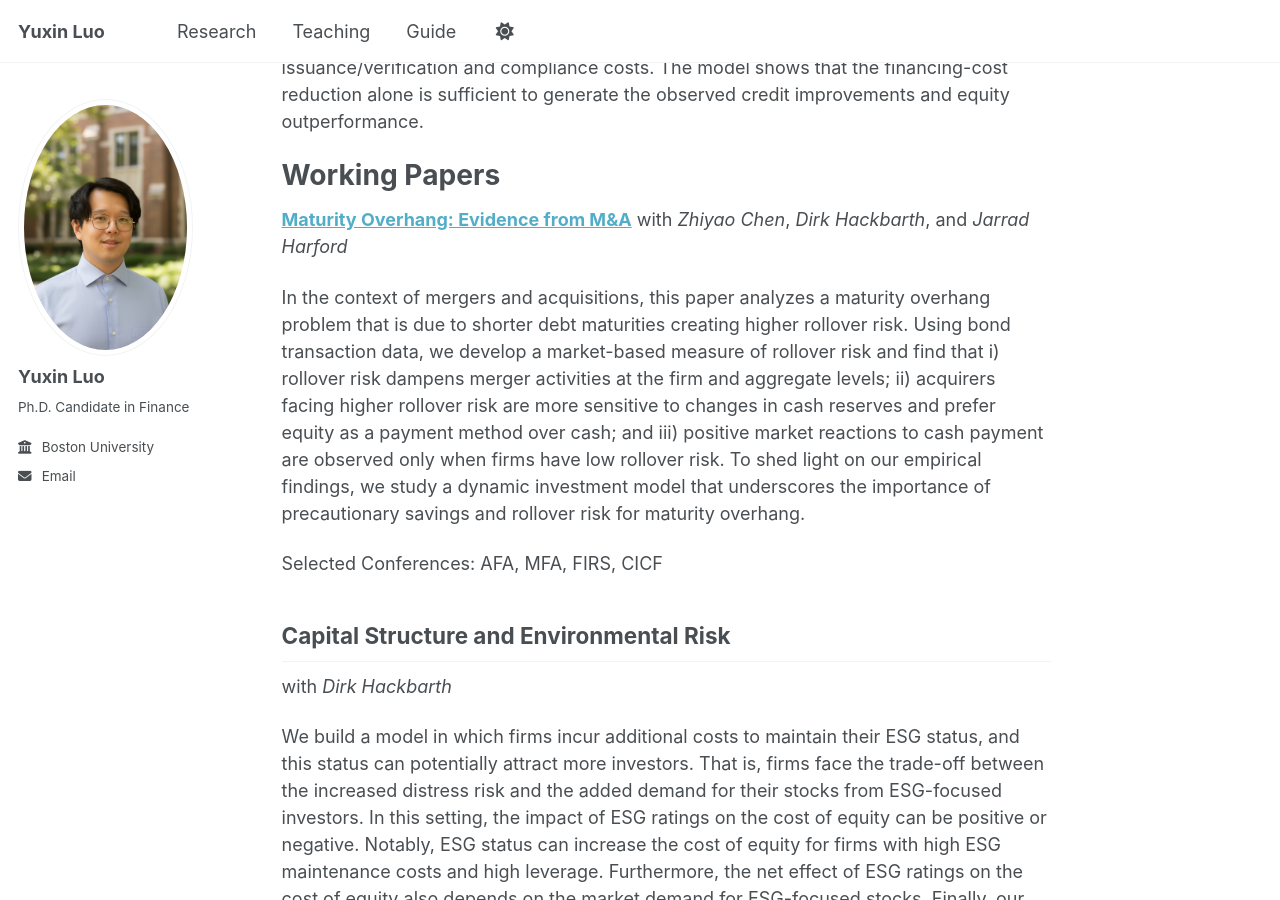
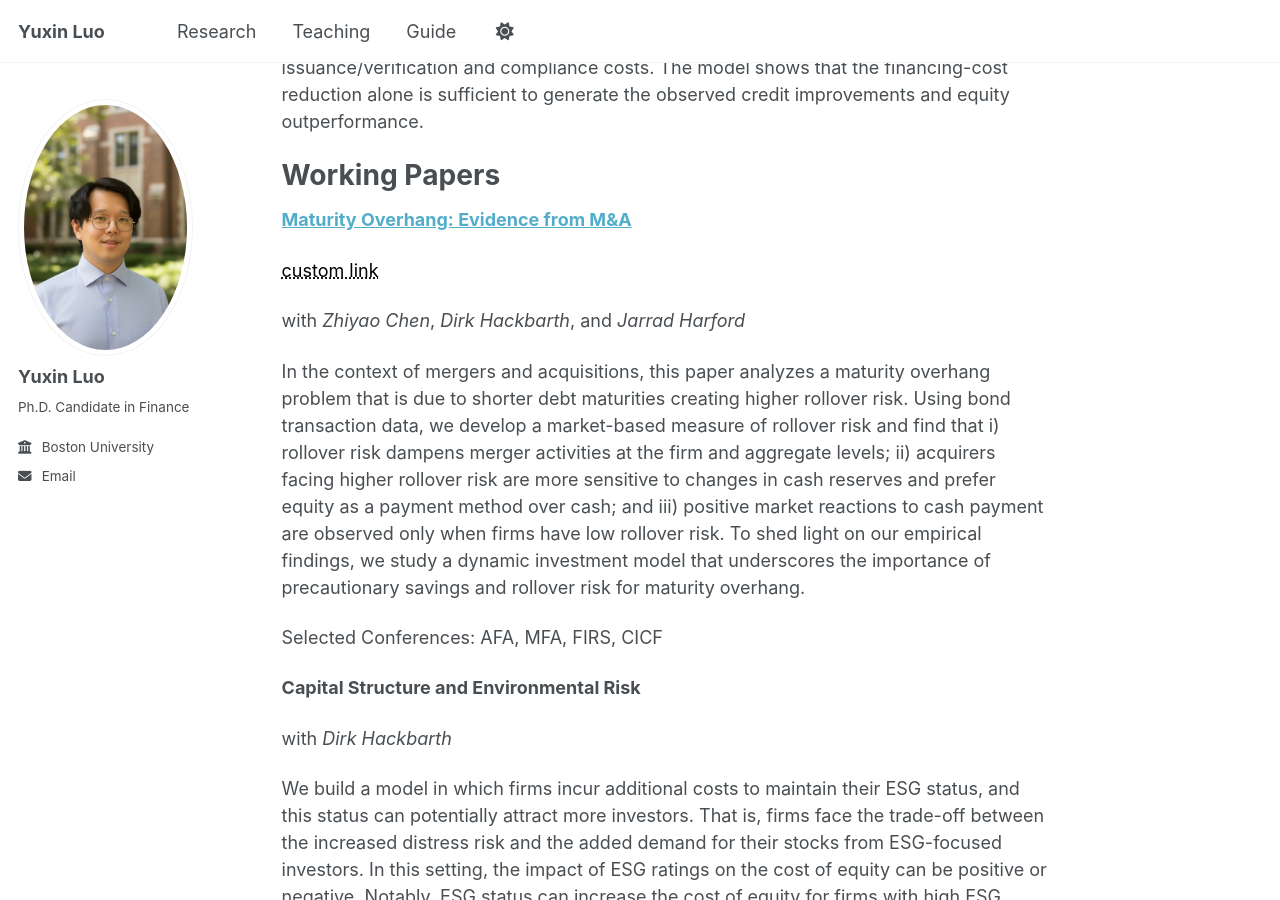
Before and after one commit to yu-xin-luo/yu-xin-luo.github.io, a Jekyll site: the page built from _pages/about.md, in a window 1280 px wide and 900 px high, scrolled down 587 px. Built offline with Jekyll 4.4.1, drawn with Linux system fonts in a browser that asks for light colours; a script that is not in the unit is left out.

Commit message:
Update about.md

```diff
--- a/_pages/about.md
+++ b/_pages/about.md
@@ -26,6 +26,9 @@ alone is sufficient to generate the observed credit improvements and equity outp
 
 # Working Papers
 **[Maturity Overhang: Evidence from M&A](https://papers.ssrn.com/sol3/papers.cfm?abstract_id=4280419)**
+
+<a href="https://papers.ssrn.com/sol3/papers.cfm?abstract_id=4280419" style="color: black; text-decoration: underline;text-decoration-style: dotted;">custom link</a>
+
 with _Zhiyao Chen_, _Dirk Hackbarth_, and _Jarrad Harford_
 
 In the context of mergers and acquisitions, this paper analyzes a maturity overhang problem that is due to shorter
@@ -38,7 +41,8 @@ of precautionary savings and rollover risk for maturity overhang.
 
 Selected Conferences: AFA, MFA, FIRS, CICF
 
-## Capital Structure and Environmental Risk
+**Capital Structure and Environmental Risk**
+
 with _Dirk Hackbarth_
 
 We build a model in which firms incur additional costs to maintain their ESG status, and this status can potentially
```
